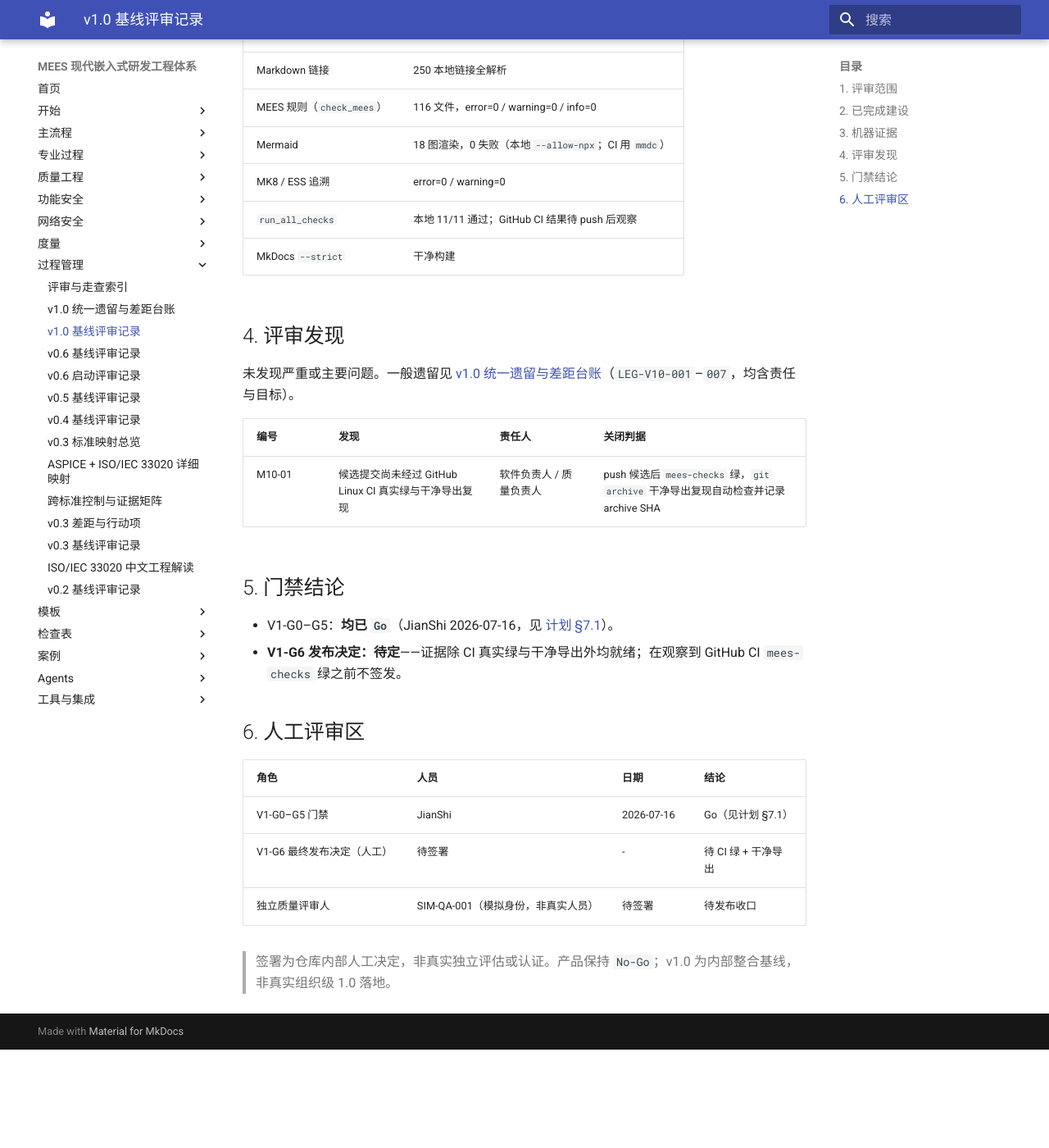
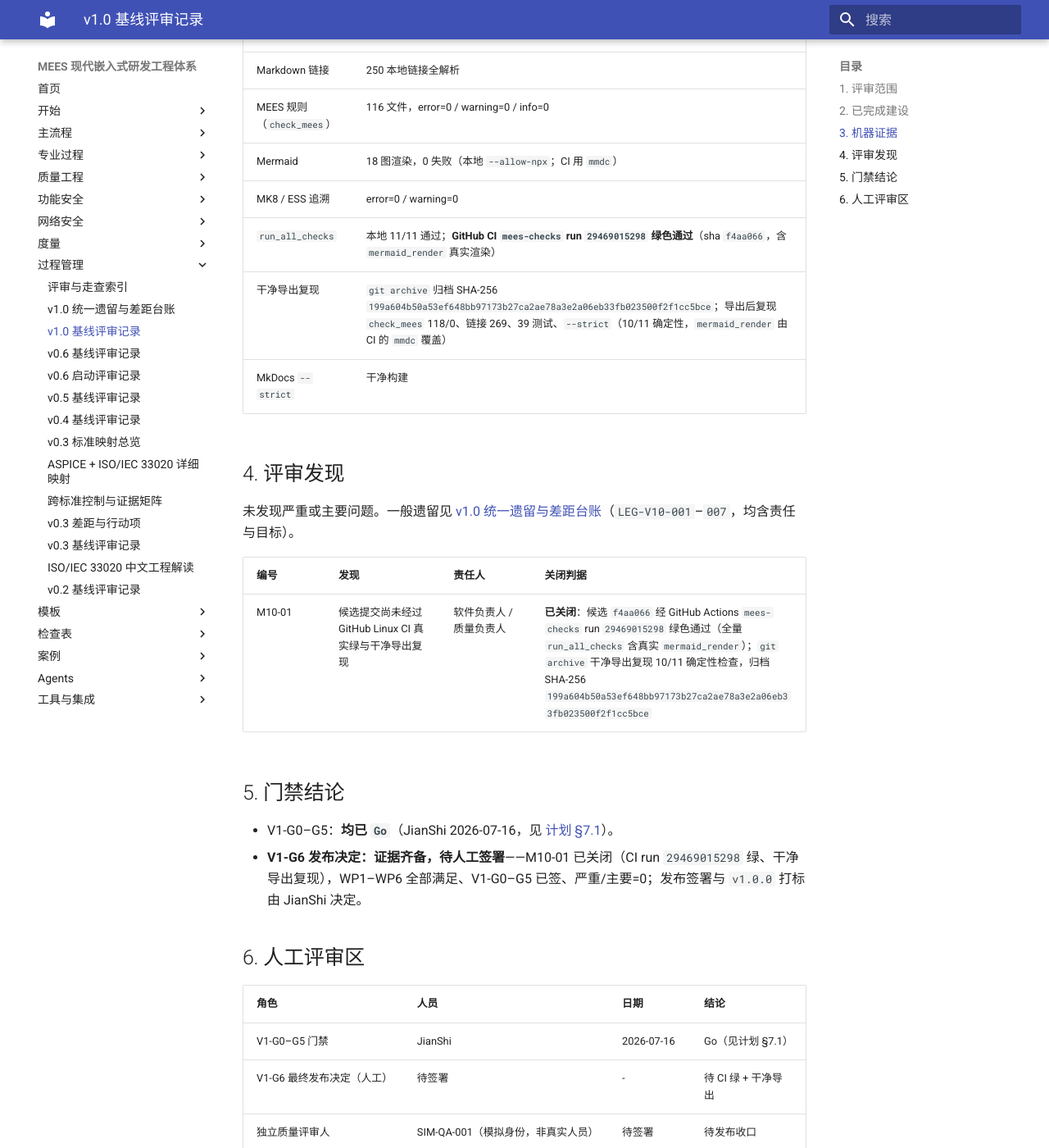
Before and after one commit to JianShiYao/MEES, an MkDocs documentation site: the page built from docs/11_Process_Management/v1.0基线评审记录.md, in a window 1280 px wide and 1400 px high, scrolled down 828 px. Shown: the whole window at 82% size. Built offline with MkDocs 1.6.1 and Material for MkDocs 9.7.7, drawn with Linux system fonts in a browser that asks for light colours; before the commit the page ends 2108 px from its top, so only the background shows below that; some of the changed text lies outside the part shown.

Commit message:
docs(v1.0): WP6 record CI-green + clean-export evidence; close M10-01
- CI mees-checks run 29469015298 green on f4aa066 (full run_all_checks incl. real mermaid render)
- clean export archive SHA-256 199a604b...; reproduced check_mees 118/0, links, 39 tests, mkdocs --strict (10/11 deterministic)
- M10-01 closed; V1-G6 evidence complete, left for JianShi sign-off + v1.0.0 tag
- checklist items 9/10 satisfied

Co-Authored-By: Claude Opus 4.8 <noreply@anthropic.com>

```diff
--- a/docs/11_Process_Management/v1.0基线评审记录.md
+++ b/docs/11_Process_Management/v1.0基线评审记录.md
@@ -2,7 +2,7 @@
 
 > 评审编号：MEES-REV-V10-001
 > 版本：v1.0.0-dev
-> 状态：评审中（V1-G0–G5 已签，V1-G6 待 CI 绿 + 人工签署）
+> 状态：评审中（V1-G0–G5 已签，M10-01 关闭，V1-G6 证据齐备待人工签署）
 > 所有者：质量负责人
 > 最后更新：2026-07-16
 
@@ -28,7 +28,8 @@
 | MEES 规则（`check_mees`） | 116 文件，error=0 / warning=0 / info=0 |
 | Mermaid | 18 图渲染，0 失败（本地 `--allow-npx`；CI 用 `mmdc`） |
 | MK8 / ESS 追溯 | error=0 / warning=0 |
-| `run_all_checks` | 本地 11/11 通过；GitHub CI 结果待 push 后观察 |
+| `run_all_checks` | 本地 11/11 通过；**GitHub CI `mees-checks` run `29469015298` 绿色通过**（sha `f4aa066`，含 `mermaid_render` 真实渲染） |
+| 干净导出复现 | `git archive` 归档 SHA-256 `199a604b50a53ef648bb97173b27ca2ae78a3e2a06eb33fb023500f2f1cc5bce`；导出后复现 `check_mees` 118/0、链接 269、39 测试、`--strict`（10/11 确定性，`mermaid_render` 由 CI 的 `mmdc` 覆盖） |
 | MkDocs `--strict` | 干净构建 |
 
 ## 4. 评审发现
@@ -37,12 +38,12 @@
 
 | 编号 | 发现 | 责任人 | 关闭判据 |
 |---|---|---|---|
-| M10-01 | 候选提交尚未经过 GitHub Linux CI 真实绿与干净导出复现 | 软件负责人 / 质量负责人 | push 候选后 `mees-checks` 绿，`git archive` 干净导出复现自动检查并记录 archive SHA |
+| M10-01 | 候选提交尚未经过 GitHub Linux CI 真实绿与干净导出复现 | 软件负责人 / 质量负责人 | **已关闭**：候选 `f4aa066` 经 GitHub Actions `mees-checks` run `29469015298` 绿色通过（全量 `run_all_checks` 含真实 `mermaid_render`）；`git archive` 干净导出复现 10/11 确定性检查，归档 SHA-256 `199a604b50a53ef648bb97173b27ca2ae78a3e2a06eb33fb023500f2f1cc5bce` |
 
 ## 5. 门禁结论
 
 - V1-G0–G5：**均已 `Go`**（JianShi 2026-07-16，见 [计划 §7.1](../00_Introduction/08_v1.0内部整合基线建设计划.md)）。
-- **V1-G6 发布决定：待定**——证据除 CI 真实绿与干净导出外均就绪；在观察到 GitHub CI `mees-checks` 绿之前不签发。
+- **V1-G6 发布决定：证据齐备，待人工签署**——M10-01 已关闭（CI run `29469015298` 绿、干净导出复现），WP1–WP6 全部满足、V1-G0–G5 已签、严重/主要=0；发布签署与 `v1.0.0` 打标由 JianShi 决定。
 
 ## 6. 人工评审区
 
```
Also changed, not shown: docs/14_Checklists/v1.0内部整合基线检查表.md (+2 -2 lines).
